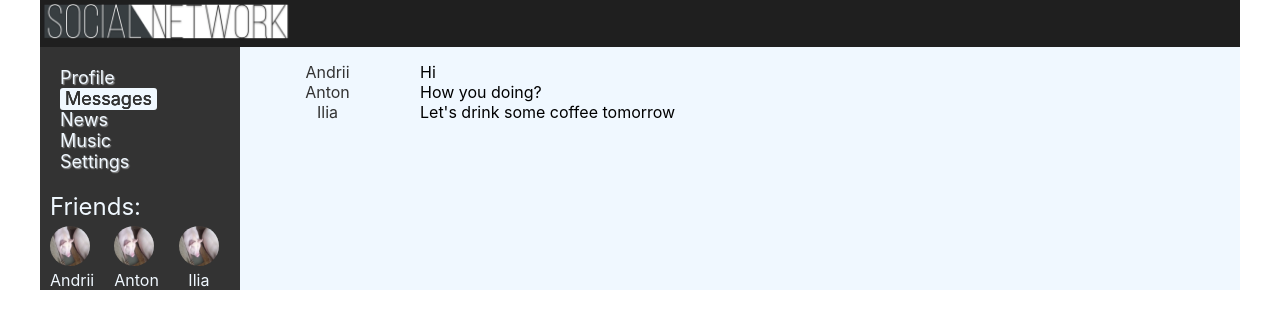
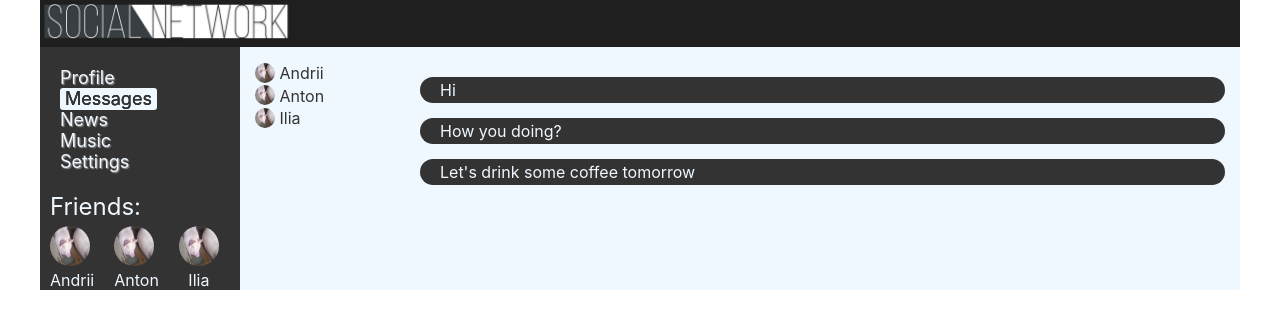
Before and after one commit to awdrallyracer/SocialNetwork, a React (Create React App) app: page /dialogs in a window 1280 px wide. Shown: the top 328 px of the page. Built offline with nearby package versions, Linux system fonts and the light colour scheme.

Commit message:
Dialog images added

```diff
--- a/src/components/Dialogs/DialogItem/DialogItem.jsx
+++ b/src/components/Dialogs/DialogItem/DialogItem.jsx
@@ -1,11 +1,14 @@
 import React from "react";
 import { NavLink } from "react-router-dom";
 import d from './DialogItem.module.css';
+import { Pig } from "../../Image/Image";
 
 const DialogItem = (props) => {
     return (
         <div className={d.dialogItems}>
-            <NavLink to={"/dialogs/" + props.id} className={({ isActive }) => isActive ? d.active : d.dialogItems} >{props.name}</NavLink>
+            <NavLink to={"/dialogs/" + props.id} className={({ isActive }) => isActive ? d.active : d.dialogItems} >
+                <img src={Pig} className={d.img}></img> {props.name}
+            </NavLink>
         </div>
     )
 }
--- a/src/components/Dialogs/DialogItem/DialogItem.module.css
+++ b/src/components/Dialogs/DialogItem/DialogItem.module.css
@@ -6,8 +6,9 @@
 .dialogItems {
     color: #333333;
     text-decoration: none;
-    text-align: center;
-
+    text-align: left;
+    margin-top: 1px;
+    margin-bottom: 1px;
 }
 
 .dialogItems .active {
@@ -18,6 +19,15 @@
     text-align: center;
     border-radius: 5px;
     padding: 3px;
-    margin-top: 5px;
-    margin-bottom: 5px;
+    margin-top: 15px;
+    margin-bottom: 15px;
 }
+
+.img{
+    width: 20px;
+    height: 20px;
+    border-radius: 20px;
+    vertical-align: middle;
+    position: relative;
+    top: -2px;
+}
--- a/src/components/Dialogs/Message/Message.jsx
+++ b/src/components/Dialogs/Message/Message.jsx
@@ -3,7 +3,7 @@ import d from './Message.module.css';
 
 const Message = (props) => {
     return (
-        <div className={d.message}>{props.text}</div>
+        <div className={d.messages}>{props.text}</div>
     )
 }
 
--- a/src/components/Dialogs/Message/Message.module.css
+++ b/src/components/Dialogs/Message/Message.module.css
@@ -1,5 +1,13 @@
 .messages {
     padding: 10px;
+    color: aliceblue;
+    background-color: #333333;
+    border-radius: 20px;
+    padding: 3px;
+    padding-left: 20px;
+    margin-top: 15px;
+    margin-bottom: 15px;
+
 }
 
 .messages .message {}
```
